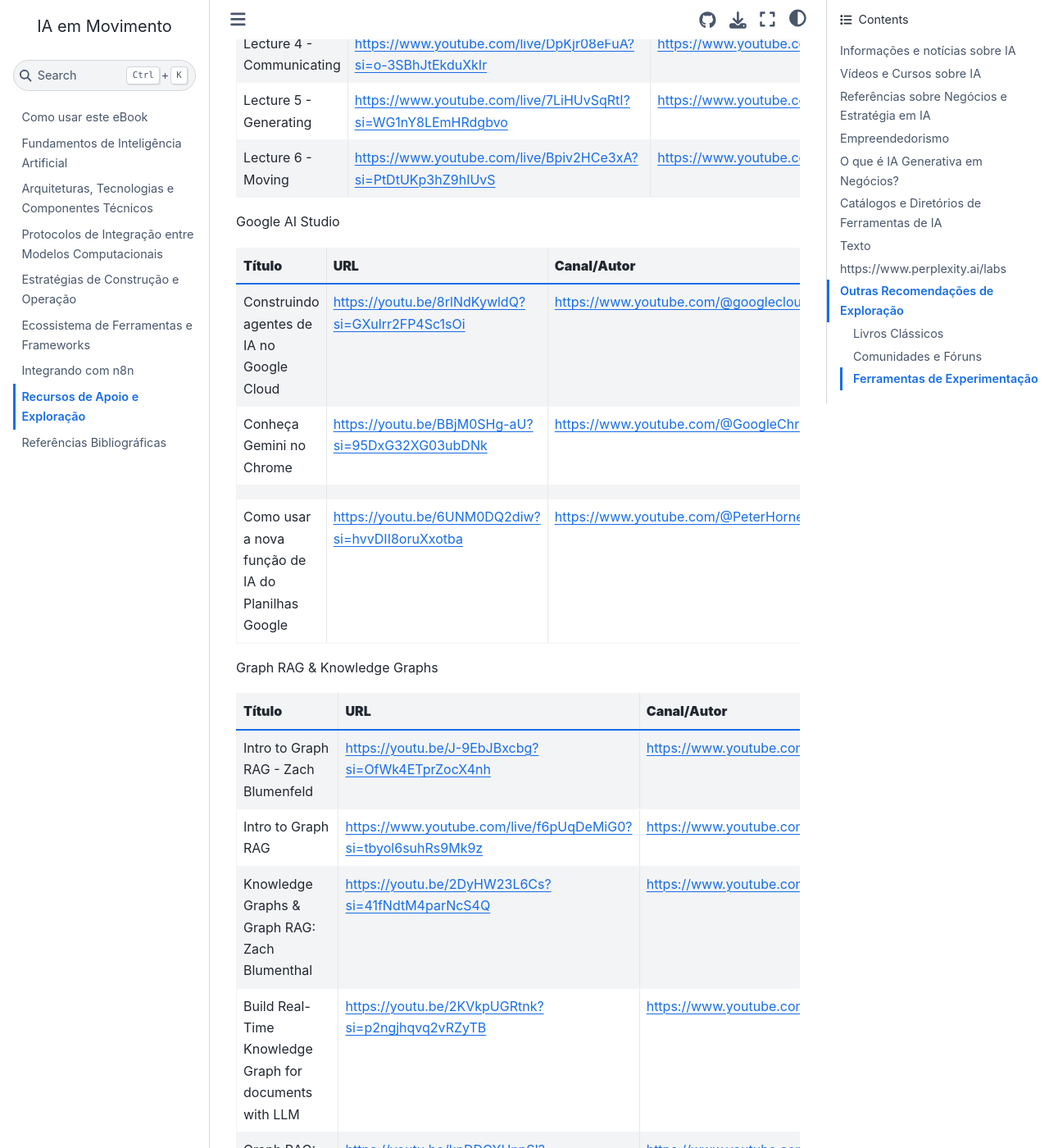
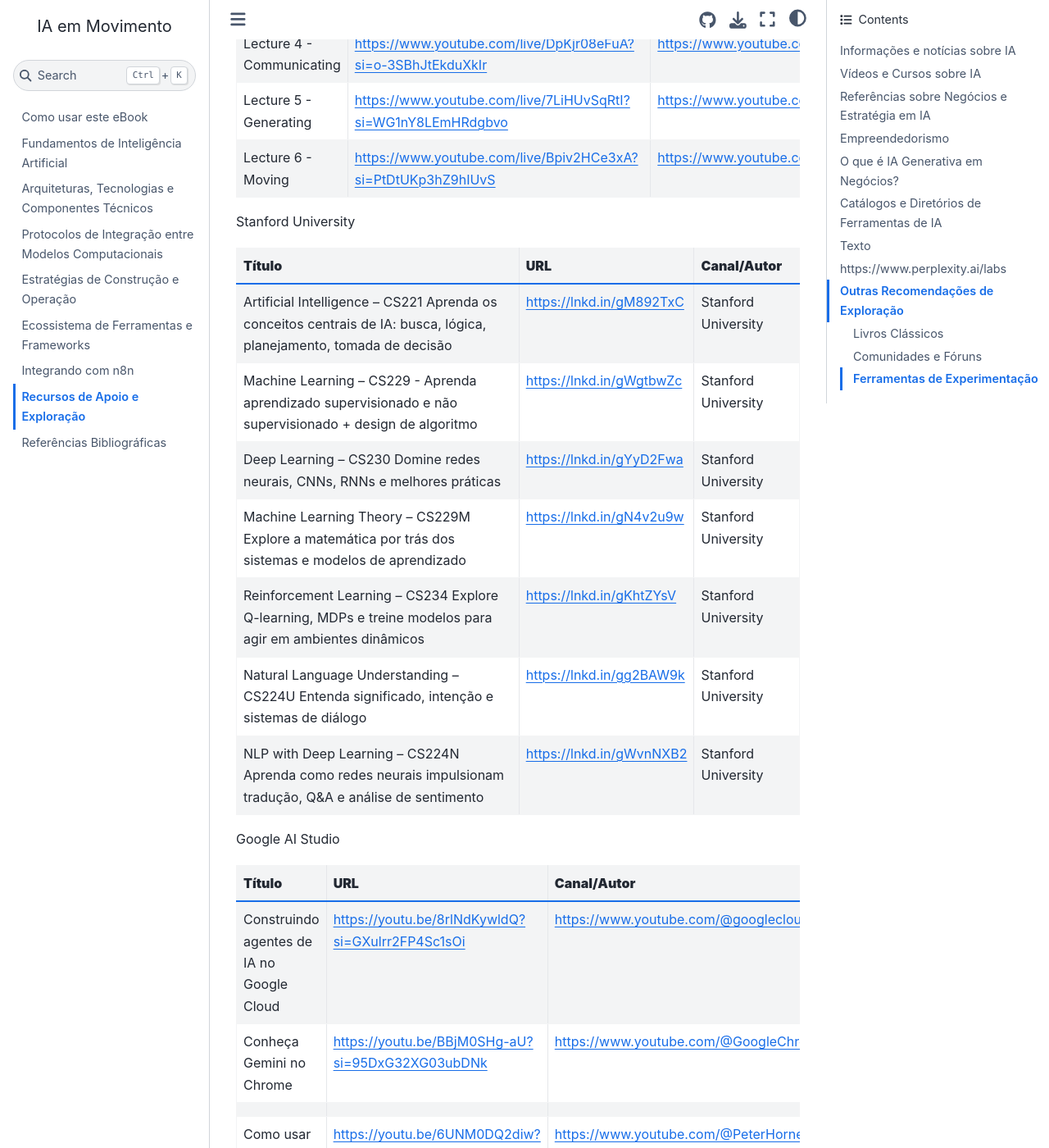
Before and after one commit to unb-lamfo-negocios-ai/LivroIAemMovimento, a Jupyter Book: the page built from capitulos/capRecursosDeApoio.md, in a window 1280 px wide and 1400 px high, scrolled down 2103 px. Shown: the whole window at 82% size. Built offline with Jupyter Book 1.0.4 settings and Sphinx 7.4.7 and the Sphinx Book theme 1.1.4, drawn with Linux system fonts in a browser that asks for light colours; pages that are not in the unit, such as notebooks, are missing from menus; cross-references to code outside the pages are shown as plain code.

Commit message:
Update Inclusao dos cursos de Stanford capRecursosDeApoio.md

```diff
--- a/capitulos/capRecursosDeApoio.md
+++ b/capitulos/capRecursosDeApoio.md
@@ -39,6 +39,17 @@
 | Lecture 4 - Communicating | https://www.youtube.com/live/DpKjr08eFuA?si=o-3SBhJtEkduXkIr | https://www.youtube.com/cs50 |
 | Lecture 5 - Generating  | https://www.youtube.com/live/7LiHUvSqRtI?si=WG1nY8LEmHRdgbvo | https://www.youtube.com/cs50 |
 | Lecture 6 - Moving | https://www.youtube.com/live/Bpiv2HCe3xA?si=PtDtUKp3hZ9hIUvS | https://www.youtube.com/cs50 |
+
+Stanford University
+| **Título** | **URL** | **Canal/Autor** |
+| --- | --- | --- |
+| Artificial Intelligence – CS221 Aprenda os conceitos centrais de IA: busca, lógica, planejamento, tomada de decisão | https://lnkd.in/gM892TxC | Stanford University|
+| Machine Learning – CS229 - Aprenda aprendizado supervisionado e não supervisionado + design de algoritmo| https://lnkd.in/gWgtbwZc | Stanford University |
+| Deep Learning – CS230 Domine redes neurais, CNNs, RNNs e melhores práticas  | https://lnkd.in/gYyD2Fwa | Stanford University |
+| Machine Learning Theory – CS229M Explore a matemática por trás dos sistemas e modelos de aprendizado | https://lnkd.in/gN4v2u9w | Stanford University|
+| Reinforcement Learning – CS234 Explore Q-learning, MDPs e treine modelos para agir em ambientes dinâmicos| https://lnkd.in/gKhtZYsV | Stanford University |
+| Natural Language Understanding – CS224U Entenda significado, intenção e sistemas de diálogo  |https://lnkd.in/gg2BAW9k| Stanford University |
+|  NLP with Deep Learning – CS224N Aprenda como redes neurais impulsionam tradução, Q&A e análise de sentimento | https://lnkd.in/gWvnNXB2 | Stanford University |
 
 Google AI Studio
 | **Título** | **URL** | **Canal/Autor** |
```
